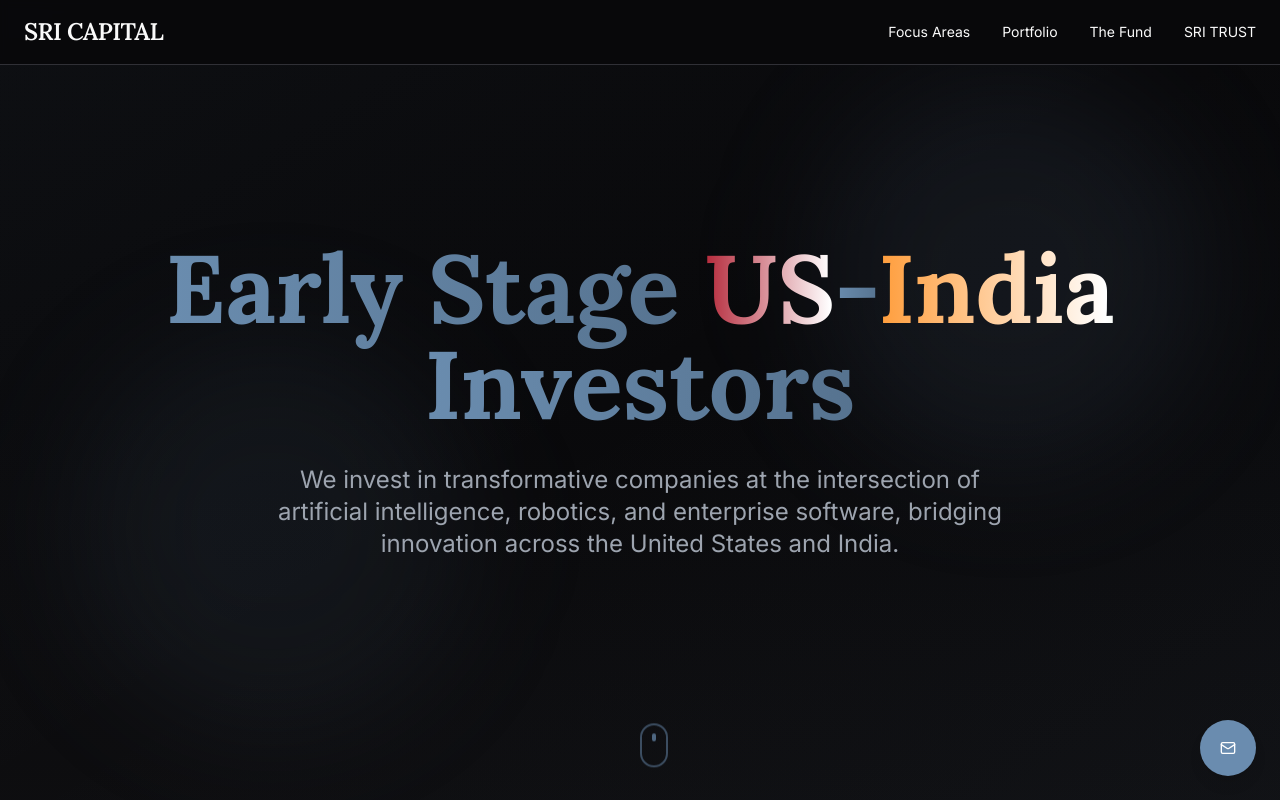
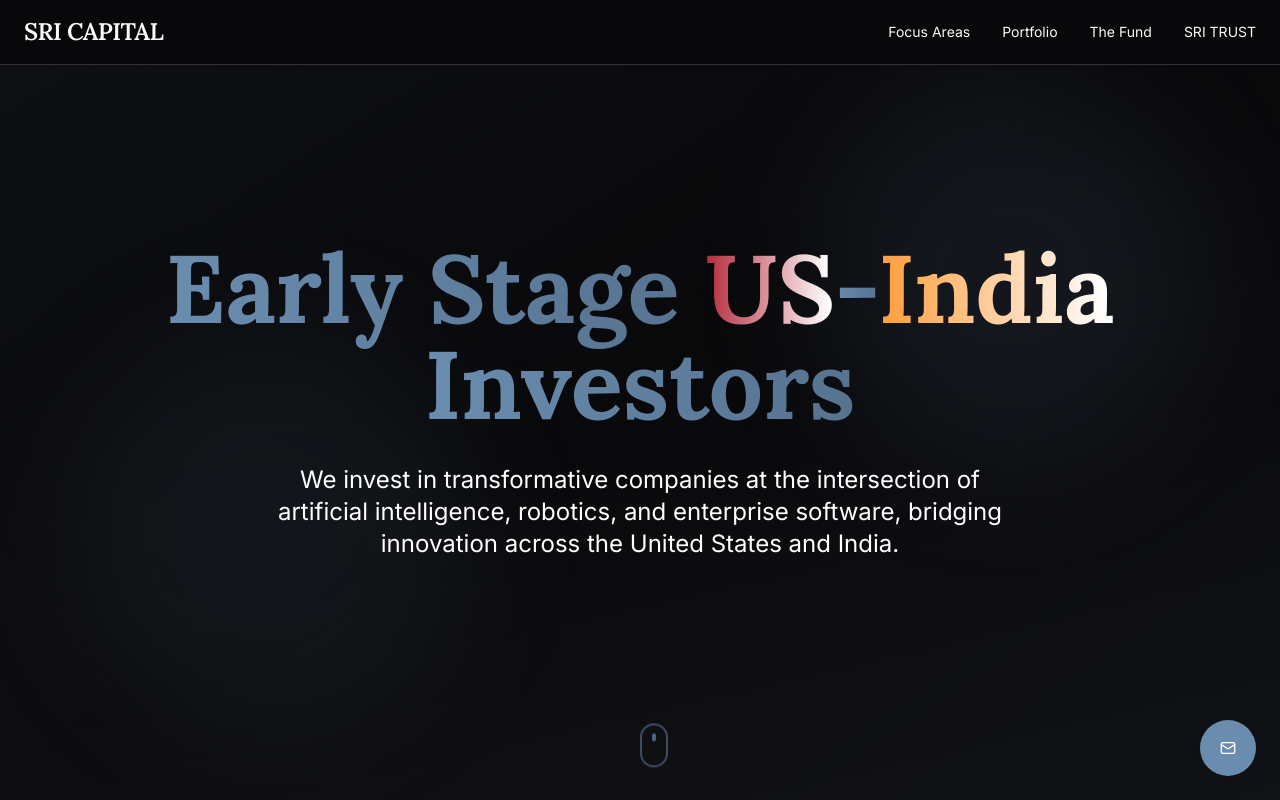
Before and after one commit to externalapps-star/sri-capital-82075, a React (Vite) app: page / in a window 1280 px wide. Shown: the top 800 px of the page. Built offline with nearby package versions, Linux system fonts and the light colour scheme; the HTML template or start-up script is replaced by a standard one.

Commit message:
Refactor: Replace slate grey text with white

```diff
--- a/src/index.css
+++ b/src/index.css
@@ -24,7 +24,7 @@ All colors MUST be HSL.
     --secondary-foreground: 0 0% 100%;
 
     --muted: 0 0% 100%;
-    --muted-foreground: 222 30% 35%;
+    --muted-foreground: 0 0% 100%;
 
     --accent: 0 0% 100%;
     --accent-foreground: 222 47% 11%;
@@ -65,7 +65,7 @@ All colors MUST be HSL.
     --secondary-foreground: 0 0% 98%;
 
     --muted: 215 10% 25%;
-    --muted-foreground: 215 10% 65%;
+    --muted-foreground: 0 0% 100%;
 
     --accent: 210 28% 50%;
     --accent-foreground: 0 0% 98%;
```
